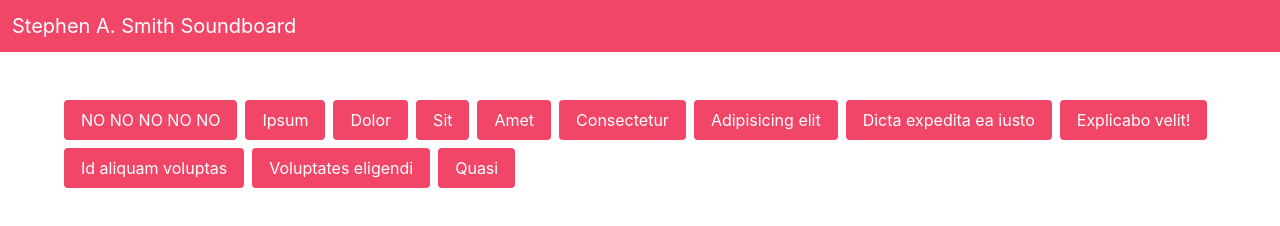
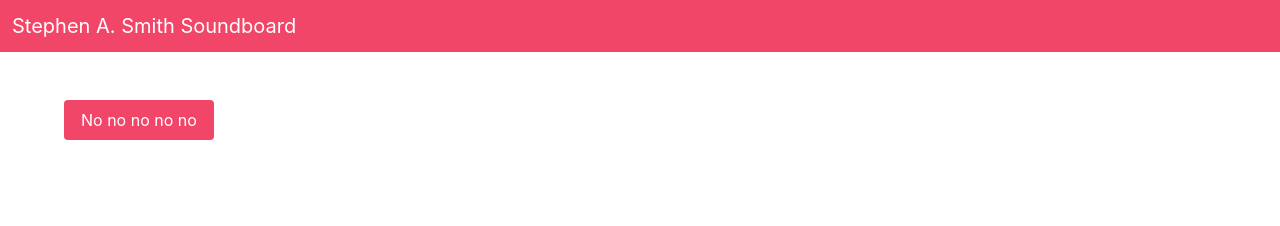
Before and after one commit to c-o-l-i-n/stephen-a-smith-soundboard, a plain HTML site: page index.html in a window 1280 px wide. Drawn offline with nearby package versions, Linux system fonts and the light colour scheme.

Commit message:
Reduced to only 1 button

```diff
--- a/index.html
+++ b/index.html
@@ -25,18 +25,7 @@
       <audio id="no-no-no-no-no" src="assets/sounds/no-no-no-no.mp3" preload="metadata" type="audio/mpeg">
         Your browser does not support the audio element.
      </audio>
-      <button id="no-no-no-no-no-btn" class="button is-danger">NO NO NO NO NO</button>
-      <button class="button is-danger">Ipsum</button>
-      <button class="button is-danger">Dolor</button>
-      <button class="button is-danger">Sit</button>
-      <button class="button is-danger">Amet</button>
-      <button class="button is-danger">Consectetur</button>
-      <button class="button is-danger">Adipisicing elit</button>
-      <button class="button is-danger">Dicta expedita ea iusto</button>
-      <button class="button is-danger">Explicabo velit!</button>
-      <button class="button is-danger">Id aliquam voluptas</button>
-      <button class="button is-danger">Voluptates eligendi</button>
-      <button class="button is-danger">Quasi</button>
+      <button id="no-no-no-no-no-btn" class="button is-danger">No no no no no</button>
     </div>
   </div>
 </section>
```
